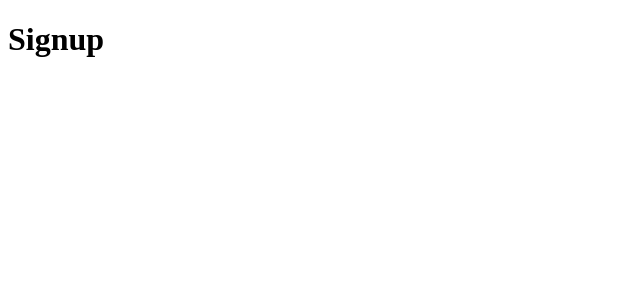
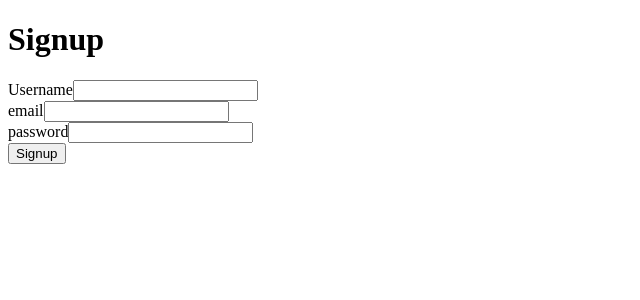
Before and after one commit to soomtochukwu/GV, a Next.js app in the folder governator/: page /signup in a window 1280 px wide. Shown: the top 300 px of the page, without its empty margins (0-640 px from the left). Built offline with nearby package versions, Linux system fonts and the light colour scheme.

Commit message:
login and  signup functional done

```diff
--- a/governator/pages/signup/index.js
+++ b/governator/pages/signup/index.js
@@ -1,11 +1,74 @@
 // http://localhost:3000/signup
 // this page is responsible for rendering the signup page
 import { Fragment } from "react";
+import { useState } from "react";
+import { useRouter } from "next/router";
 
 export default function Signup() {
-    return (
-        <Fragment>
-            <h1>Signup</h1>
-        </Fragment>
-    );
+  const [username, setUsername] = useState("");
+  const [password, setPassword] = useState("");
+  const [email, setEmail] = useState("");
+  const navigator = useRouter();
+
+  function handleSubmit(e) {
+    e.preventDefault();
+    console.log({
+      username,
+      password,
+      email,
+    });
+    // send the data to the server
+    //reset the form
+    setUsername("");
+    setPassword("");
+    setEmail("");
+    //redirect the user to the login page
+    navigator.push("/login");
+  }
+
+  return (
+    <Fragment>
+      <h1>Signup</h1>
+      <form className=" max-w-80 border mx-auto" onSubmit={handleSubmit}>
+        <Input
+          label="Username"
+          name="username"
+          type="text"
+          value={username}
+          onChange={(e) => setUsername(e.target.value)}
+        />
+        <Input
+          label="email"
+          name="email"
+          type="email"
+          value={email}
+          onChange={(e) => setEmail(e.target.value)}
+        />
+        <Input
+          label="password"
+          name="password"
+          type="password"
+          value={password}
+          onChange={(e) => setPassword(e.target.value)}
+        />
+        <button type="submit">Signup</button>
+      </form>
+    </Fragment>
+  );
 }
+
+export function Input({ label, name, type, value, onChange, ...props }) {
+  return (
+    <div>
+      <label>{label}</label>
+      <input
+        type={type}
+        name={name}
+        value={value}
+        onChange={onChange}
+        {...props}
+        required
+      />
+    </div>
+  );
+}
--- a/governator/src/app/layout.js
+++ b/governator/src/app/layout.js
@@ -1,14 +1,10 @@
-import Footer from "./components/footer";
-import Header from "./components/header";
 import "./globals.css";
 
 export default function RootLayout({ children }) {
   return (
     <html data-theme='light'>
       <body className=" min-h-full">
-        <Header />
         <main>{children}</main>
-        <Footer />
       </body>
     </html>
   );
```
Also changed, not shown: governator/pages/login/index.js (+65 -5 lines), governator/src/app/components/footer.jsx (deleted, +0 -9 lines), governator/src/app/components/header.jsx (deleted, +0 -25 lines), governator/src/app/globals.css (renamed from governator/pages/globals.css).
